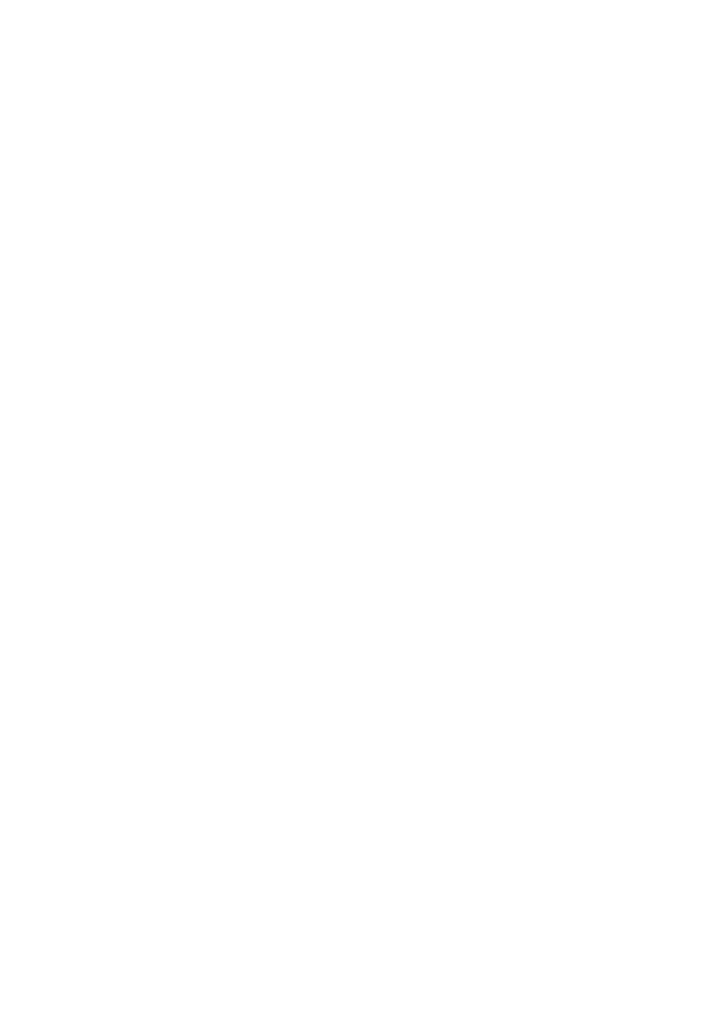
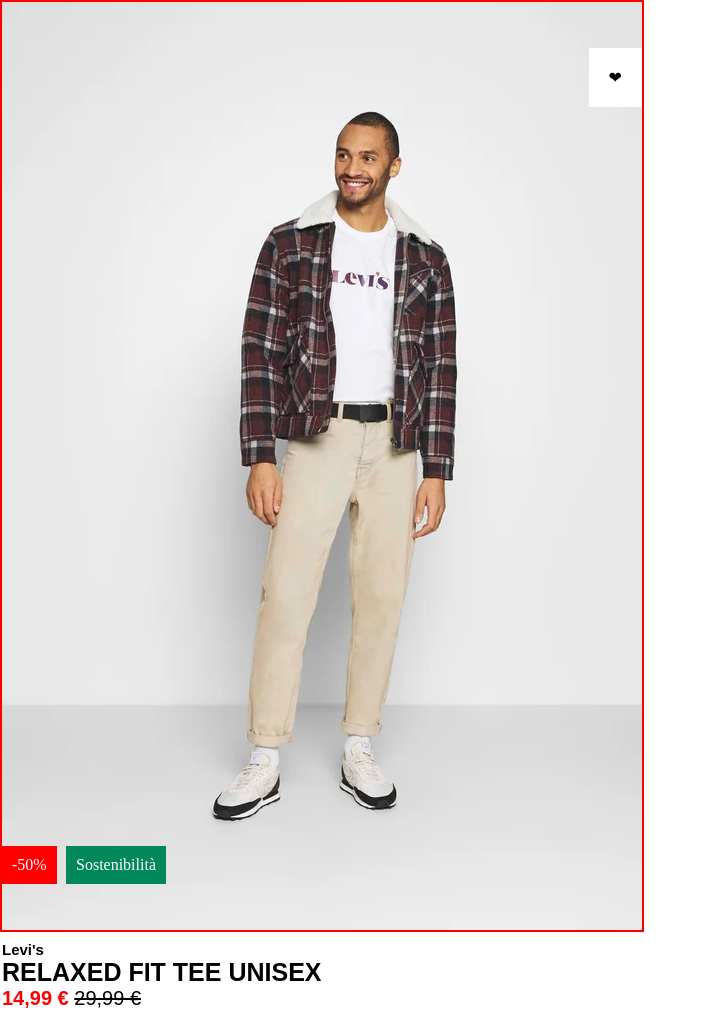
Before and after one commit to vinzartitect/html-css-boolando, a plain HTML site: page index.html in a window 1280 px wide. Shown: the whole page, without its empty margins (0-707 px from the left). Before the commit the page ends 800 px from the top, so only its background shows below. Drawn offline with Linux system fonts and the light colour scheme.

Commit message:
creazione schema ideatipo

```diff
--- a/asset/css/style.css
+++ b/asset/css/style.css
@@ -3,3 +3,75 @@
     padding 0;
     box-sizing: border-box;
 }
+
+.product {
+    display: inline-block;
+    border: 2px solid red;
+    position: relative;
+}
+
+.heart {
+    position: absolute;
+    top: 5%;
+    right: 0;
+    background-color: white;
+    padding: 20px;
+}
+
+.sales {
+    position: absolute;
+    bottom: 5%;
+    left: 0;
+    color: white;
+    background-color: rgb(255, 0, 0);
+    padding: 10px;
+}
+
+.ecolog {
+    position: absolute;
+    bottom: 5%;
+    left: 10%;
+    color: white;
+    background-color: #00875a;
+    padding: 10px;
+}
+
+.ghost {
+    position: absolute;
+    bottom: 0;
+    left: 0%;
+    display: block;
+    display: none;
+}
+
+.product:hover .ghost {
+    display: block;
+    cursor: pointer;
+}
+
+.info {
+    display: block;
+    position: absolute;
+    bottom: -80px;
+    font-family: Arial, Helvetica, sans-serif;
+}
+
+.marca {
+    font-size: 15px;
+}
+
+.modello {
+    font-size: 25px;
+}
+
+.prezzo {
+    font-size: 20px;
+    color: red;
+}
+
+.sconto {
+    color: black;
+    font-size: 20px;
+    font-weight: 200;
+    text-decoration: line-through;
+}
--- a/index.html
+++ b/index.html
@@ -9,6 +9,33 @@
 </head>
 
 <body>
+    <div class="container">
+
+        <!-- prima schermata vestiario -->
+        <div class="product">
+            <img src="./asset/img/1.webp" alt="capo abbigliamento">
+            <img class="ghost" src="./asset/img/1b.webp" alt="capo abbigliamento">
+            <span class="heart"> &#10084 </span>
+            <span class="sales"> -50% </span>
+            <span class="ecolog"> Sostenibilità </span>
+            <div class="info">
+               <h2 class="marca"> Levi's </h2>
+               <h1 class="modello"> RELAXED FIT TEE UNISEX </h1>
+               <h3 class="prezzo">
+                   14,99 &#8364;
+                   <span class="sconto"> 29,99 &#8364; </span>
+               </h3>
+            </div>
+        </div>
+
+
+
+
+
+    </div>
+
+
+
 
 </body>
 
```
